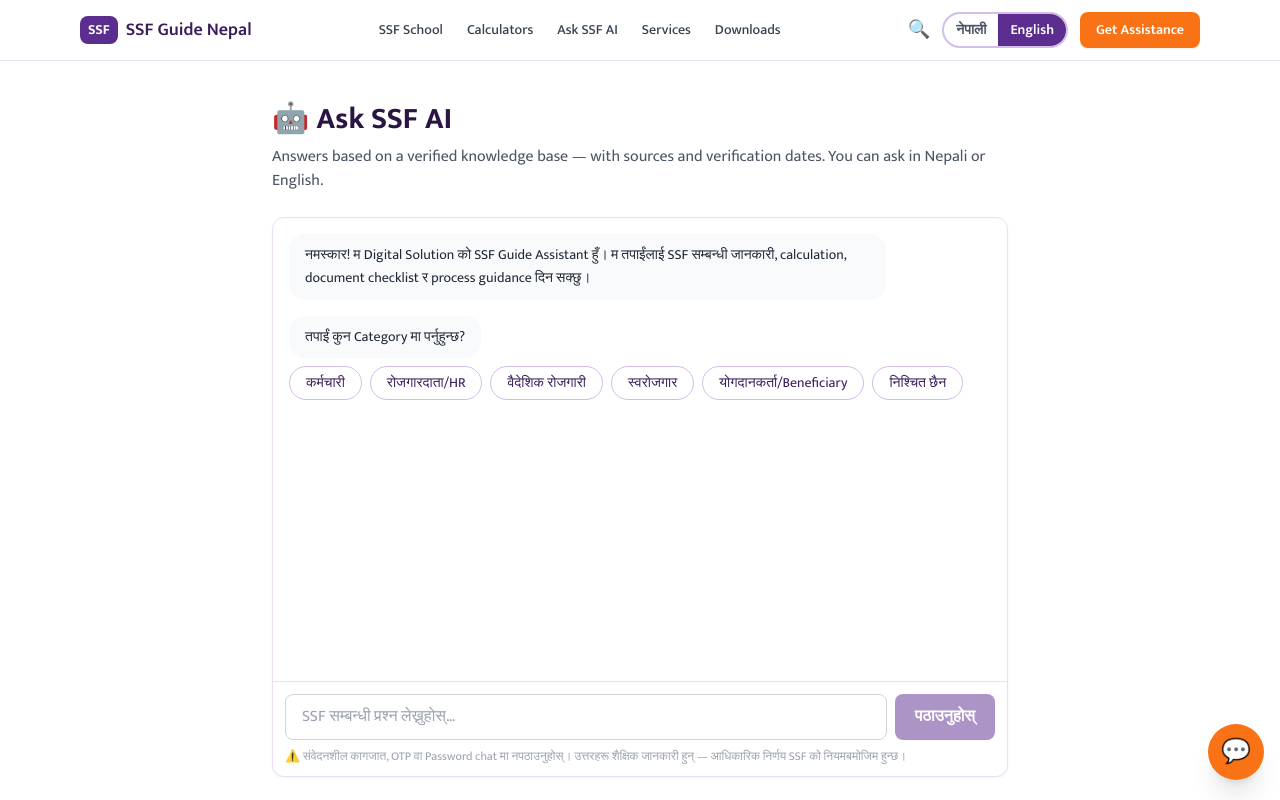
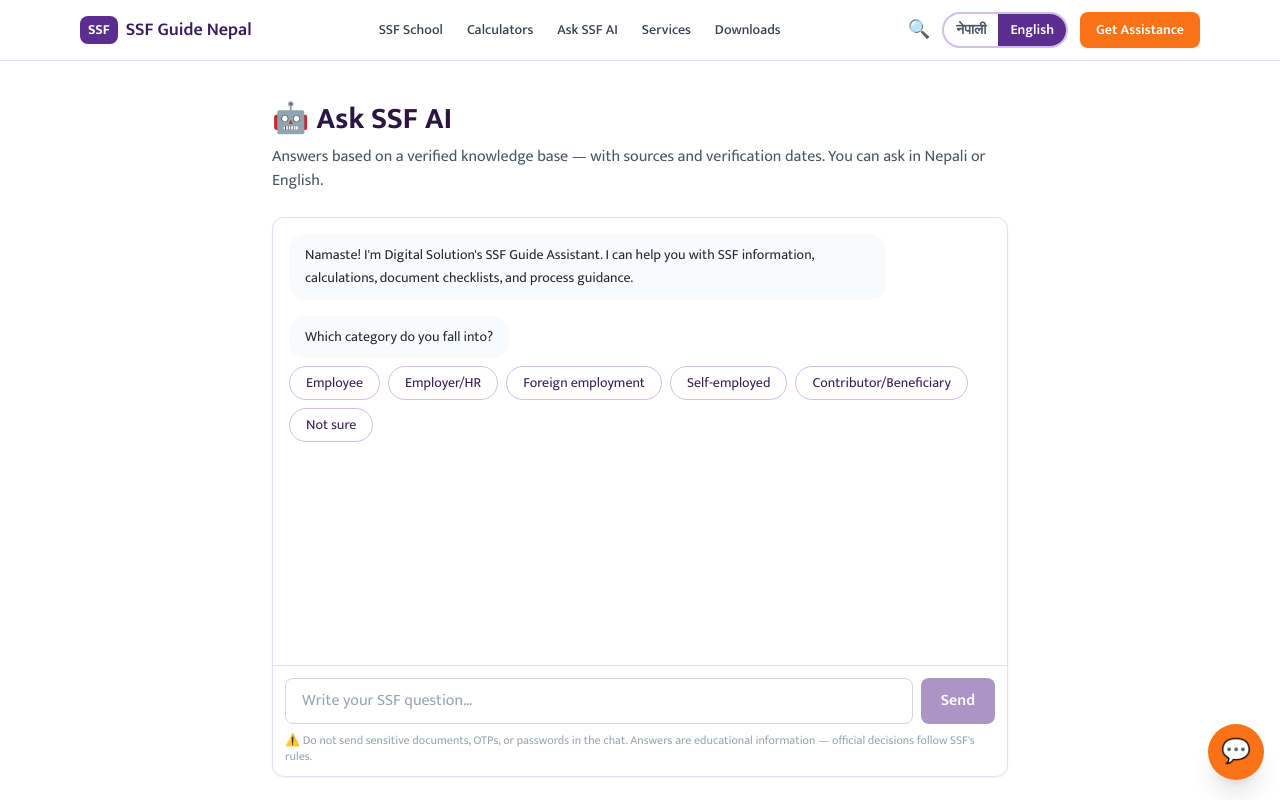
Before and after one commit to digitalsolution2078/SSF-Guide-, a Next.js app: page /en/ask in a window 1280 px wide. Shown: the top 800 px of the page. Built offline with nearby package versions, Linux system fonts and the light colour scheme.

Commit message:
Make Ask SSF AI chat widget fully bilingual
Co-Authored-By: Claude Fable 5 <noreply@anthropic.com>
Claude-Session: https://claude.ai/code/session_01G2BkN6KnLNTgqhFwfrgu3P

```diff
--- a/src/components/ssf-chat.tsx
+++ b/src/components/ssf-chat.tsx
@@ -1,6 +1,7 @@
 "use client";
 
 import { useEffect, useRef, useState } from "react";
+import { useLocale } from "next-intl";
 import { Link } from "@/i18n/navigation";
 
 type Confidence = "VERIFIED" | "CONDITIONAL" | "INSUFFICIENT" | "UNSUPPORTED";
@@ -23,6 +24,8 @@ interface Message {
 
 const WELCOME =
   "नमस्कार! म Digital Solution को SSF Guide Assistant हुँ। म तपाईंलाई SSF सम्बन्धी जानकारी, calculation, document checklist र process guidance दिन सक्छु।";
+const WELCOME_EN =
+  "Namaste! I'm Digital Solution's SSF Guide Assistant. I can help you with SSF information, calculations, document checklists, and process guidance.";
 
 const CATEGORIES = [
   "कर्मचारी",
@@ -31,6 +34,14 @@ const CATEGORIES = [
   "स्वरोजगार",
   "योगदानकर्ता/Beneficiary",
   "निश्चित छैन",
+];
+const CATEGORIES_EN = [
+  "Employee",
+  "Employer/HR",
+  "Foreign employment",
+  "Self-employed",
+  "Contributor/Beneficiary",
+  "Not sure",
 ];
 
 const TOPICS = [
@@ -42,24 +53,42 @@ const TOPICS = [
   "Profile Correction",
   "अन्य प्रश्न",
 ];
+const TOPICS_EN = [
+  "Registration",
+  "KYC",
+  "Contribution",
+  "Pension/Retirement",
+  "Claim/Benefit",
+  "Profile Correction",
+  "Other question",
+];
 
-const CONFIDENCE_BADGE: Record<Confidence, { text: string; cls: string }> = {
+const CONFIDENCE_BADGE: Record<Confidence, { text: string; textEn: string; cls: string }> = {
   VERIFIED: {
     text: "✓ स्रोतसहित प्रमाणित जानकारी",
+    textEn: "✓ Source-verified information",
     cls: "bg-green-50 text-green-700",
   },
   CONDITIONAL: {
     text: "यो उत्तर तपाईंको अवस्थाअनुसार फरक पर्न सक्छ।",
+    textEn: "This answer may vary depending on your situation.",
     cls: "bg-primary-50 text-primary-700",
   },
-  INSUFFICIENT: { text: "थप जानकारी चाहिन्छ", cls: "bg-gray-100 text-gray-600" },
+  INSUFFICIENT: {
+    text: "थप जानकारी चाहिन्छ",
+    textEn: "More information needed",
+    cls: "bg-gray-100 text-gray-600",
+  },
   UNSUPPORTED: {
     text: "Verified जानकारी अपुग",
+    textEn: "Insufficient verified information",
     cls: "bg-action-50 text-action-700",
   },
 };
 
 export function SsfChat() {
+  const locale = useLocale();
+  const isEn = locale === "en";
   const [step, setStep] = useState<"category" | "topic" | "chat">("category");
   const [category, setCategory] = useState<string>();
   const [topic, setTopic] = useState<string>();
@@ -92,7 +121,14 @@ export function SsfChat() {
       if (!res.ok) {
         setMessages((m) => [
           ...m,
-          { role: "model", text: data.error ?? "त्रुटि भयो — पुनः प्रयास गर्नुहोस्।" },
+          {
+            role: "model",
+            text:
+              data.error ??
+              (isEn
+                ? "Something went wrong — please try again."
+                : "त्रुटि भयो — पुनः प्रयास गर्नुहोस्।"),
+          },
         ]);
         return;
       }
@@ -112,7 +148,12 @@ export function SsfChat() {
     } catch {
       setMessages((m) => [
         ...m,
-        { role: "model", text: "नेटवर्क समस्या भयो — पुनः प्रयास गर्नुहोस्।" },
+        {
+          role: "model",
+          text: isEn
+            ? "Network problem — please try again."
+            : "नेटवर्क समस्या भयो — पुनः प्रयास गर्नुहोस्।",
+        },
       ]);
     } finally {
       setBusy(false);
@@ -123,13 +164,16 @@ export function SsfChat() {
     <div className="flex h-[70vh] flex-col rounded-xl border border-primary-100 bg-white shadow-sm">
       {/* transcript */}
       <div className="flex-1 space-y-4 overflow-y-auto p-4">
-        <Bubble role="model" text={WELCOME} />
+        <Bubble role="model" text={isEn ? WELCOME_EN : WELCOME} />
 
         {step === "category" && (
           <div className="space-y-2">
-            <Bubble role="model" text="तपाईं कुन Category मा पर्नुहुन्छ?" />
+            <Bubble
+              role="model"
+              text={isEn ? "Which category do you fall into?" : "तपाईं कुन Category मा पर्नुहुन्छ?"}
+            />
             <div className="flex flex-wrap gap-2">
-              {CATEGORIES.map((c) => (
+              {(isEn ? CATEGORIES_EN : CATEGORIES).map((c) => (
                 <Chip
                   key={c}
                   label={c}
@@ -149,9 +193,12 @@ export function SsfChat() {
 
         {step === "topic" && (
           <div className="space-y-2">
-            <Bubble role="model" text="तपाईंलाई कुन विषयमा सहायता चाहिएको हो?" />
+            <Bubble
+              role="model"
+              text={isEn ? "Which topic do you need help with?" : "तपाईंलाई कुन विषयमा सहायता चाहिएको हो?"}
+            />
             <div className="flex flex-wrap gap-2">
-              {TOPICS.map((t) => (
+              {(isEn ? TOPICS_EN : TOPICS).map((t) => (
                 <Chip
                   key={t}
                   label={t}
@@ -169,7 +216,11 @@ export function SsfChat() {
         {step === "chat" && messages.length === 0 && (
           <Bubble
             role="model"
-            text={`ठिक छ — ${topic} सम्बन्धी आफ्नो प्रश्न लेख्नुहोस्।`}
+            text={
+              isEn
+                ? `Great — write your question about ${topic}.`
+                : `ठिक छ — ${topic} सम्बन्धी आफ्नो प्रश्न लेख्नुहोस्।`
+            }
           />
         )}
 
@@ -180,7 +231,9 @@ export function SsfChat() {
               <p
                 className={`inline-block rounded-full px-3 py-1 text-xs font-medium ${CONFIDENCE_BADGE[m.confidence].cls}`}
               >
-                {CONFIDENCE_BADGE[m.confidence].text}
+                {isEn
+                  ? CONFIDENCE_BADGE[m.confidence].textEn
+                  : CONFIDENCE_BADGE[m.confidence].text}
               </p>
             )}
             {m.role === "model" && m.citations && m.citations.length > 0 && (
@@ -191,7 +244,7 @@ export function SsfChat() {
                     <Link href={c.href} className="underline hover:text-primary-600">
                       {c.title}
                     </Link>{" "}
-                    (प्रमाणित: {c.lastVerified})
+                    ({isEn ? "verified" : "प्रमाणित"}: {c.lastVerified})
                   </p>
                 ))}
               </div>
@@ -203,7 +256,7 @@ export function SsfChat() {
                 rel="noopener noreferrer"
                 className="inline-block rounded-lg bg-green-600 px-4 py-2 text-sm font-semibold text-white hover:bg-green-700"
               >
-                💬 WhatsApp मा सीधै कुरा गर्नुहोस् →
+                💬 {isEn ? "Chat directly on WhatsApp →" : "WhatsApp मा सीधै कुरा गर्नुहोस् →"}
               </a>
             )}
             {m.role === "model" && m.needsEscalation && (
@@ -211,14 +264,16 @@ export function SsfChat() {
                 href="/request"
                 className="inline-block rounded-lg bg-action-500 px-4 py-2 text-sm font-semibold text-white hover:bg-action-600"
               >
-                Digital Solution बाट सहायता लिनुहोस् →
+                {isEn ? "Get help from Digital Solution →" : "Digital Solution बाट सहायता लिनुहोस् →"}
               </Link>
             )}
           </div>
         ))}
 
         {busy && (
-          <p className="text-sm text-gray-400">SSF Assistant सोच्दै छ…</p>
+          <p className="text-sm text-gray-400">
+            {isEn ? "SSF Assistant is thinking…" : "SSF Assistant सोच्दै छ…"}
+          </p>
         )}
         <div ref={bottomRef} />
       </div>
@@ -239,7 +294,7 @@ export function SsfChat() {
           <input
             value={input}
             onChange={(e) => setInput(e.target.value)}
-            placeholder="SSF सम्बन्धी प्रश्न लेख्नुहोस्…"
+            placeholder={isEn ? "Write your SSF question…" : "SSF सम्बन्धी प्रश्न लेख्नुहोस्…"}
             maxLength={2000}
             className="w-full rounded-lg border border-gray-300 px-4 py-2.5 focus:border-primary-500 focus:outline-none focus:ring-2 focus:ring-primary-200"
           />
@@ -248,12 +303,14 @@ export function SsfChat() {
             disabled={busy || input.trim().length === 0}
             className="rounded-lg bg-primary-600 px-5 py-2.5 font-semibold text-white hover:bg-primary-700 disabled:opacity-50"
           >
-            पठाउनुहोस्
+            {isEn ? "Send" : "पठाउनुहोस्"}
           </button>
         </div>
         <p className="mt-2 text-xs text-gray-400">
-          ⚠️ संवेदनशील कागजात, OTP वा Password chat मा नपठाउनुहोस्। उत्तरहरू
-          शैक्षिक जानकारी हुन् — आधिकारिक निर्णय SSF को नियमबमोजिम हुन्छ।
+          ⚠️{" "}
+          {isEn
+            ? "Do not send sensitive documents, OTPs, or passwords in the chat. Answers are educational information — official decisions follow SSF's rules."
+            : "संवेदनशील कागजात, OTP वा Password chat मा नपठाउनुहोस्। उत्तरहरू शैक्षिक जानकारी हुन् — आधिकारिक निर्णय SSF को नियमबमोजिम हुन्छ।"}
         </p>
       </form>
     </div>
```
